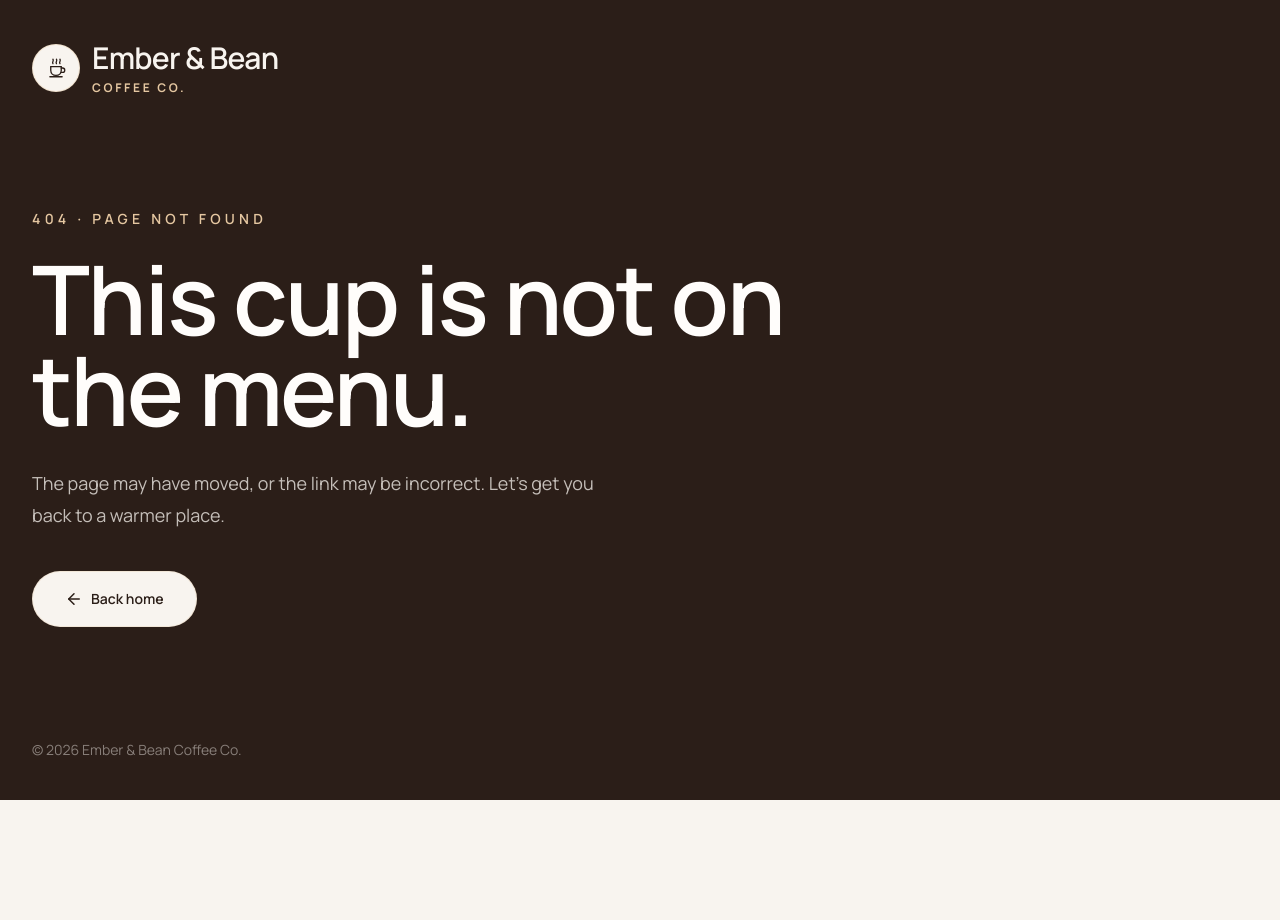
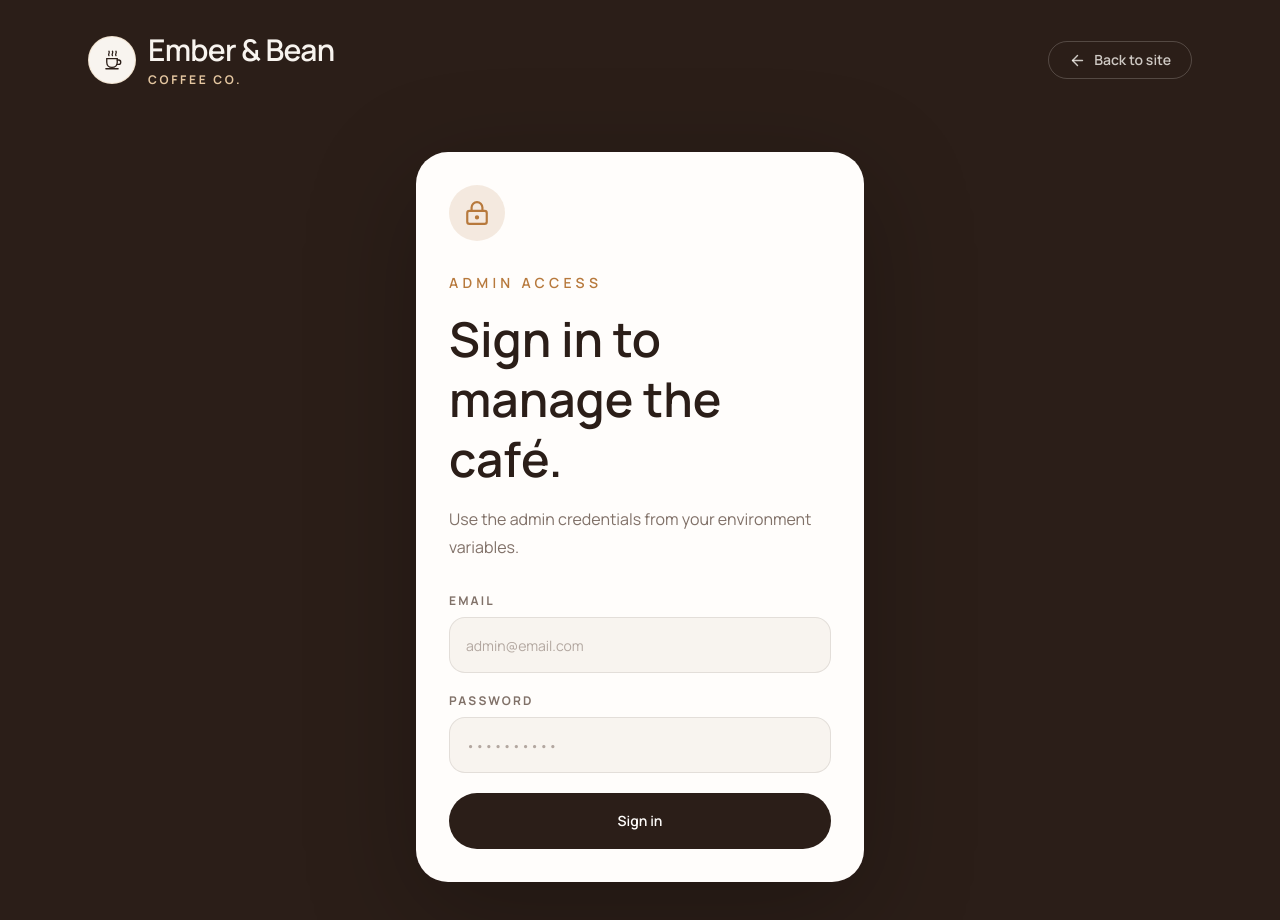
Before and after one commit to tan15hacks/Embers-and-Beans, a Next.js app: page /admin/login in a window 1280 px wide. Before the commit this address had no page. Shown: the top 920 px of the page. Before the commit the page ends 800 px from the top, so only its background shows below. Built offline with nearby package versions, Linux system fonts and the light colour scheme; no server answers.

Commit message:
Add admin login page

```diff
--- /dev/null
+++ b/src/app/admin/(auth)/login/page.tsx
@@ -0,0 +1,124 @@
+import Link from "next/link";
+import { redirect } from "next/navigation";
+import { ArrowLeft, LockKeyhole } from "lucide-react";
+import { Logo } from "@/components/brand/Logo";
+import {
+  createAdminSession,
+  isAdminAuthenticated,
+  validateAdminCredentials,
+} from "@/lib/admin-auth";
+
+async function loginAction(formData: FormData) {
+  "use server";
+
+  const email = String(formData.get("email") ?? "").trim();
+  const password = String(formData.get("password") ?? "");
+
+  if (!validateAdminCredentials(email, password)) {
+    redirect("/admin/login?error=invalid");
+  }
+
+  await createAdminSession();
+  redirect("/admin/dashboard");
+}
+
+type AdminLoginPageProps = {
+  searchParams?: Promise<{
+    error?: string;
+    loggedOut?: string;
+  }>;
+};
+
+export default async function AdminLoginPage({ searchParams }: AdminLoginPageProps) {
+  if (await isAdminAuthenticated()) {
+    redirect("/admin/dashboard");
+  }
+
+  const params = await searchParams;
+  const hasError = params?.error === "invalid";
+  const loggedOut = params?.loggedOut === "1";
+
+  return (
+    <main className="min-h-screen bg-[#2B1E18] text-[#FFFDFB]">
+      <div className="mx-auto flex min-h-screen w-full max-w-6xl flex-col px-6 py-8">
+        <div className="flex items-center justify-between">
+          <Logo light />
+          <Link
+            href="/"
+            className="inline-flex items-center rounded-full border border-[#F8F4EF]/20 px-5 py-2 text-sm font-semibold text-[#F8F4EF]/80 transition hover:bg-[#F8F4EF]/10 hover:text-[#FFFDFB]"
+          >
+            <ArrowLeft className="mr-2" size={17} /> Back to site
+          </Link>
+        </div>
+
+        <section className="grid flex-1 place-items-center py-16">
+          <div className="w-full max-w-md rounded-[2rem] border border-[#F8F4EF]/10 bg-[#FFFDFB] p-8 text-[#2B1E18] shadow-[0_30px_110px_rgba(0,0,0,0.25)]">
+            <div className="mb-8 flex size-14 items-center justify-center rounded-full bg-[#B7793C]/15 text-[#B7793C]">
+              <LockKeyhole size={26} />
+            </div>
+            <p className="text-sm font-semibold uppercase tracking-[0.3em] text-[#B7793C]">
+              Admin Access
+            </p>
+            <h1 className="mt-4 font-[var(--font-display)] text-5xl font-semibold leading-tight">
+              Sign in to manage the café.
+            </h1>
+            <p className="mt-4 leading-7 text-[#4A342A]/70">
+              Use the admin credentials from your environment variables.
+            </p>
+
+            {hasError && (
+              <p className="mt-6 rounded-2xl border border-[#9B3A2F]/20 bg-[#9B3A2F]/10 px-4 py-3 text-sm font-semibold text-[#9B3A2F]">
+                Invalid admin email or password.
+              </p>
+            )}
+
+            {loggedOut && (
+              <p className="mt-6 rounded-2xl border border-[#6E7A5C]/20 bg-[#6E7A5C]/10 px-4 py-3 text-sm font-semibold text-[#4F5F3F]">
+                You have been signed out.
+              </p>
+            )}
+
+            <form action={loginAction} className="mt-8 space-y-5">
+              <div>
+                <label htmlFor="email" className="mb-2 block text-xs font-bold uppercase tracking-[0.18em] text-[#4A342A]/70">
+                  Email
+                </label>
+                <input
+                  id="email"
+                  name="email"
+                  type="email"
+                  autoComplete="email"
+                  required
+                  className="h-14 w-full rounded-2xl border border-[#2B1E18]/10 bg-[#F8F4EF] px-4 text-sm text-[#2B1E18] transition placeholder:text-[#4A342A]/40 focus:border-[#B7793C] focus:bg-[#FFFDFB] focus:outline-none"
+                  placeholder="admin@email.com"
+                />
+              </div>
+
+              <div>
+                <label htmlFor="password" className="mb-2 block text-xs font-bold uppercase tracking-[0.18em] text-[#4A342A]/70">
+                  Password
+                </label>
+                <input
+                  id="password"
+                  name="password"
+                  type="password"
+                  autoComplete="current-password"
+                  required
+                  className="h-14 w-full rounded-2xl border border-[#2B1E18]/10 bg-[#F8F4EF] px-4 text-sm text-[#2B1E18] transition placeholder:text-[#4A342A]/40 focus:border-[#B7793C] focus:bg-[#FFFDFB] focus:outline-none"
+                  placeholder="••••••••••"
+                />
+              </div>
+
+              <button
+                type="submit"
+                className="inline-flex h-14 w-full items-center justify-center rounded-full bg-[#2B1E18] px-8 text-sm font-semibold text-[#FFFDFB] transition hover:bg-[#4A342A]"
+              >
+                Sign in
+              </button>
+            </form>
+          </div>
+        </section>
+      </div>
+    </main>
+  );
+}
```
